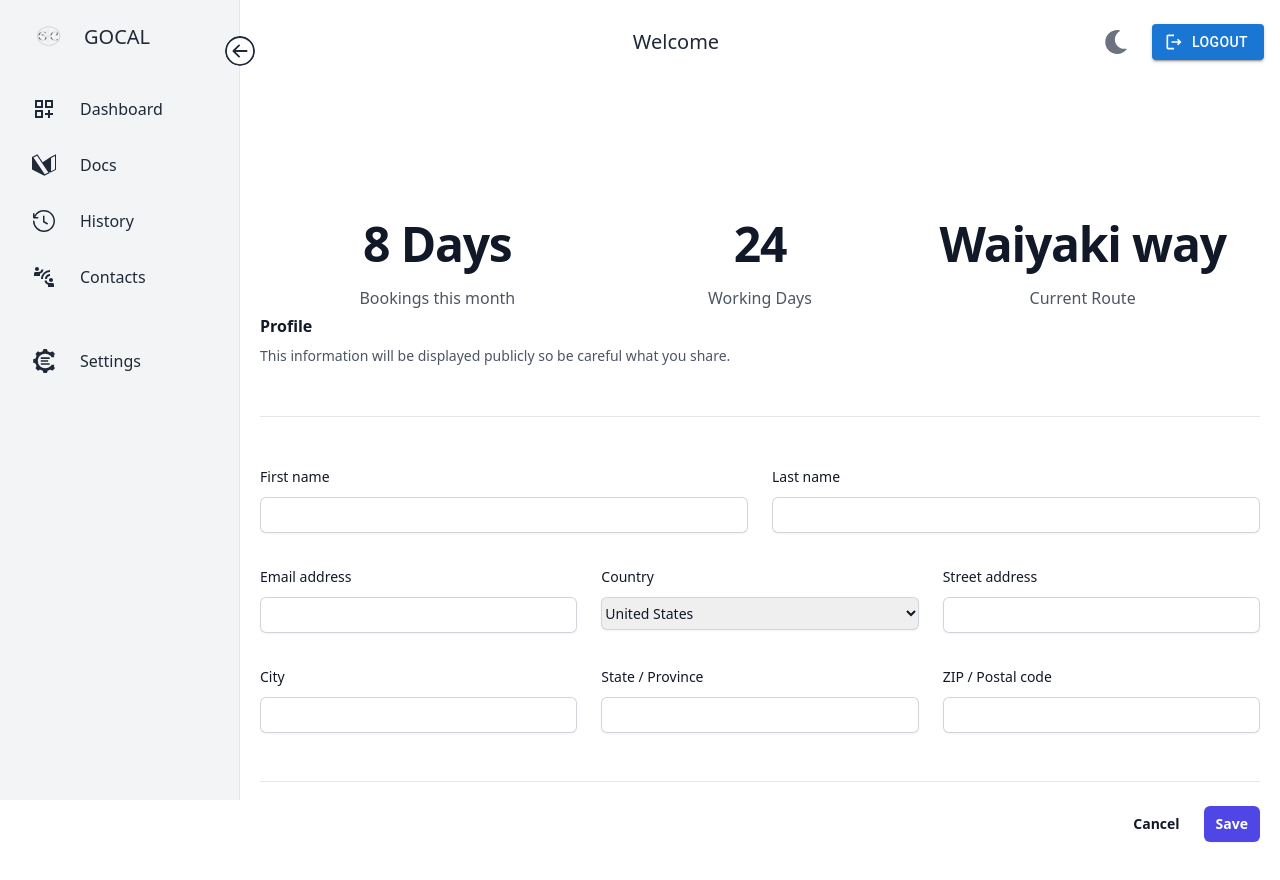
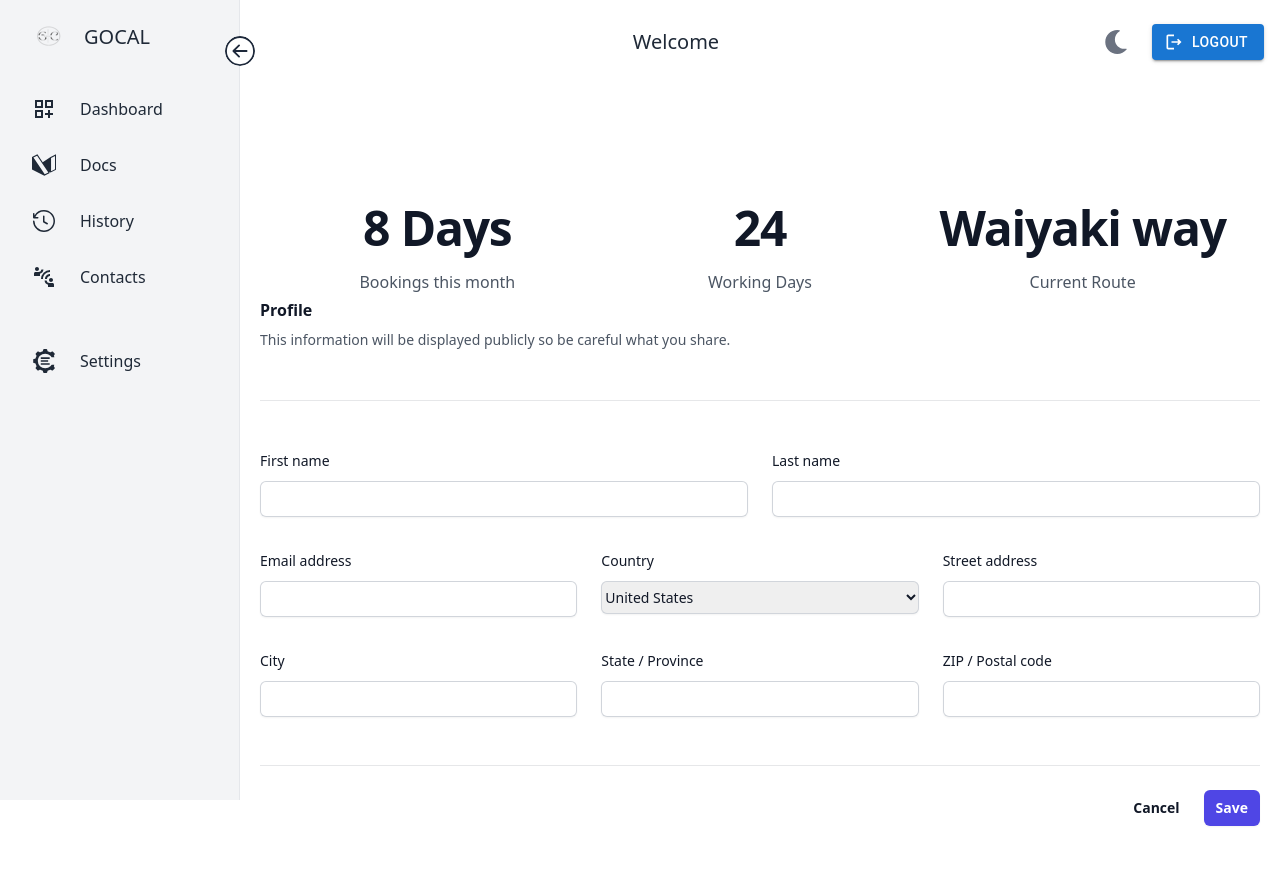
Before and after one commit to cayce2/Gocal, a React (Create React App) app: page / in a window 1280 px wide. Shown: the top 880 px of the page. Built offline with nearby package versions, Linux system fonts and the light colour scheme.

Commit message:
dashboard update

```diff
--- a/src/pages/Dashboard.js
+++ b/src/pages/Dashboard.js
@@ -9,7 +9,7 @@ const stats = [
 
 export default function Dashboard() {
   return (
-    <div className="bg-white py-24 sm:py-32">
+    <div className="bg-white py-24 sm:py-28">
       <div className="mx-auto max-w-7xl px-6 lg:px-8">
         <dl className="grid grid-cols-1 gap-x-8 gap-y-16 text-center lg:grid-cols-3">
           {stats.map((stat) => (
```
